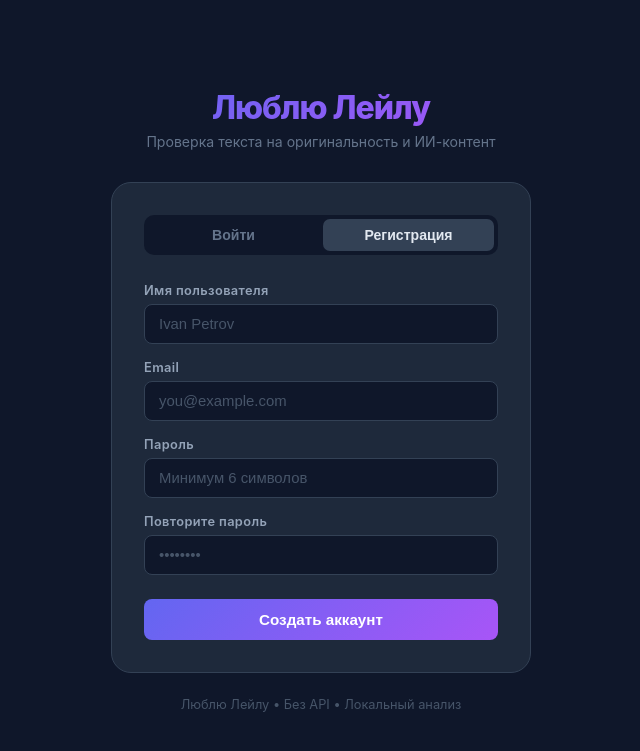
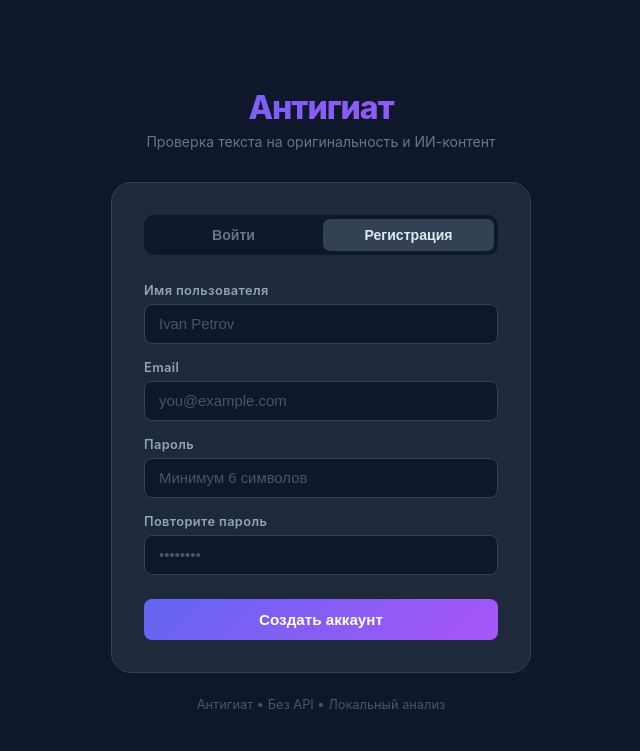
Before and after one commit to santanaXAXA/antilagiat, a Flask app: page /register in a window 1280 px wide. Shown: the top 751 px of the page, without its empty margins (319-959 px from the left). Run offline with Flask 3, Linux system fonts and the light colour scheme.

Commit message:
Rename site to Антигиат

```diff
--- a/templates/admin.html
+++ b/templates/admin.html
@@ -3,13 +3,13 @@
 <head>
     <meta charset="UTF-8">
     <meta name="viewport" content="width=device-width, initial-scale=1.0">
-    <title>Админ — Люблю Лейлу</title>
+    <title>Админ — Антигиат</title>
     <link rel="stylesheet" href="/static/style.css">
 </head>
 <body>
 <div class="container">
     <header>
-        <h1>Люблю Лейлу</h1>
+        <h1>Антигиат</h1>
         <div class="user-bar">
             <span class="user-name">👑 {{ username }}</span>
             <a href="/" class="btn-nav">← Главная</a>
@@ -76,7 +76,7 @@
         </div>
     </main>
 
-    <footer><p>Люблю Лейлу &bull; Панель администратора</p></footer>
+    <footer><p>Антигиат &bull; Панель администратора</p></footer>
 </div>
 </body>
 </html>
--- a/templates/index.html
+++ b/templates/index.html
@@ -3,13 +3,13 @@
 <head>
     <meta charset="UTF-8">
     <meta name="viewport" content="width=device-width, initial-scale=1.0">
-    <title>Люблю Лейлу — Проверка текста</title>
+    <title>Антигиат — Проверка текста</title>
     <link rel="stylesheet" href="/static/style.css">
 </head>
 <body>
 <div class="container">
     <header>
-        <h1>Люблю Лейлу</h1>
+        <h1>Антигиат</h1>
         <p class="subtitle">Проверка текста на оригинальность, заимствования и ИИ-контент</p>
         <div class="user-bar">
             <span class="user-name">👤 {{ username }}</span>
@@ -261,7 +261,7 @@ print(r.json())</pre>
     </main>
 
     <footer>
-        <p>Люблю Лейлу &bull; Локальный анализ &bull; Без API &bull; Результат носит оценочный характер</p>
+        <p>Антигиат &bull; Локальный анализ &bull; Без API &bull; Результат носит оценочный характер</p>
     </footer>
 </div>
 
--- a/templates/login.html
+++ b/templates/login.html
@@ -3,7 +3,7 @@
 <head>
     <meta charset="UTF-8">
     <meta name="viewport" content="width=device-width, initial-scale=1.0">
-    <title>Люблю Лейлу — Вход</title>
+    <title>Антигиат — Вход</title>
     <link rel="stylesheet" href="/static/style.css">
     <style>
         body { align-items: center; }
@@ -55,7 +55,7 @@
 <body>
 <div class="auth-wrap">
     <div class="auth-logo">
-        <h1>Люблю Лейлу</h1>
+        <h1>Антигиат</h1>
         <p>Проверка текста на оригинальность и ИИ-контент</p>
     </div>
 
@@ -104,7 +104,7 @@
         </form>
     </div>
 
-    <div class="auth-footer">Люблю Лейлу &bull; Без API &bull; Локальный анализ</div>
+    <div class="auth-footer">Антигиат &bull; Без API &bull; Локальный анализ</div>
 </div>
 
 <script>
--- a/templates/profile.html
+++ b/templates/profile.html
@@ -3,13 +3,13 @@
 <head>
     <meta charset="UTF-8">
     <meta name="viewport" content="width=device-width, initial-scale=1.0">
-    <title>Профиль — Люблю Лейлу</title>
+    <title>Профиль — Антигиат</title>
     <link rel="stylesheet" href="/static/style.css">
 </head>
 <body>
 <div class="container">
     <header>
-        <h1>Люблю Лейлу</h1>
+        <h1>Антигиат</h1>
         <div class="user-bar">
             <span class="user-name">👤 {{ username }}</span>
             <a href="/" class="btn-nav">← Главная</a>
@@ -81,7 +81,7 @@
         {% endif %}
     </main>
 
-    <footer><p>Люблю Лейлу &bull; Профиль</p></footer>
+    <footer><p>Антигиат &bull; Профиль</p></footer>
 </div>
 </body>
 </html>
```
